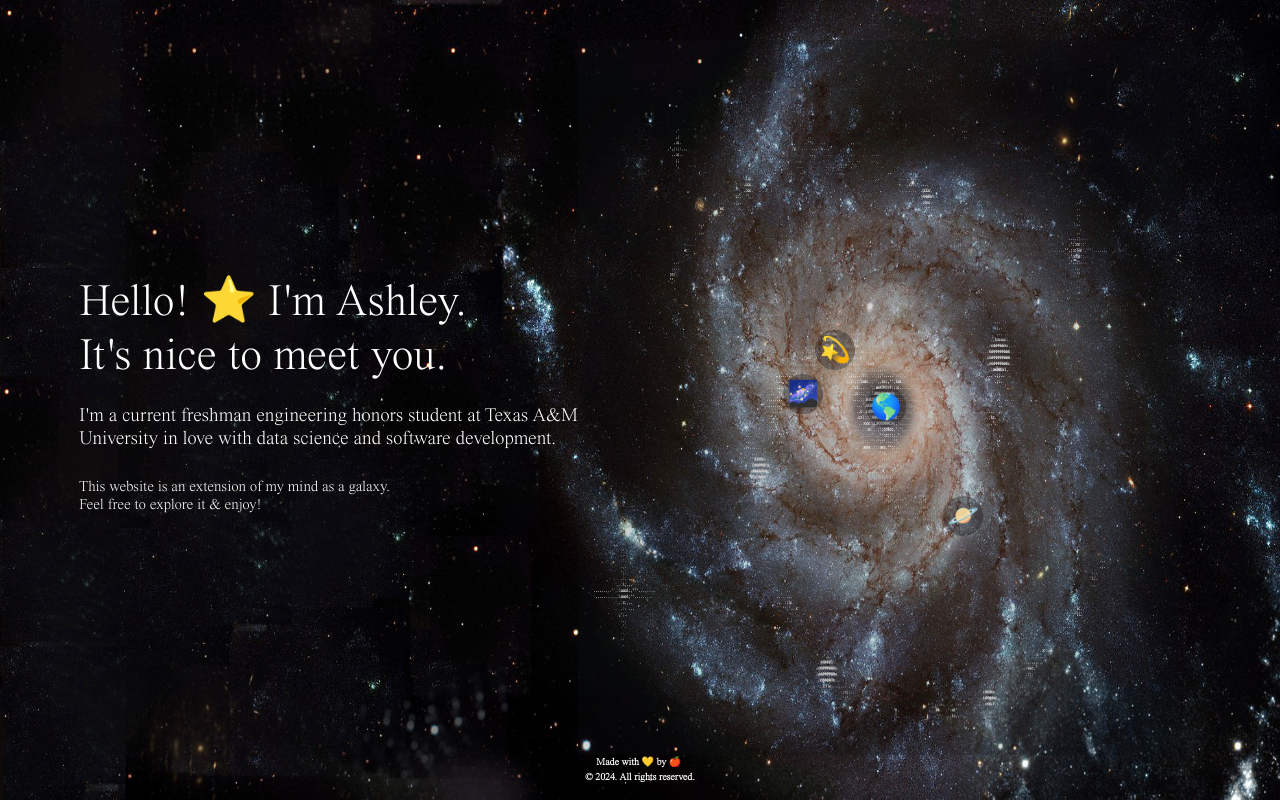
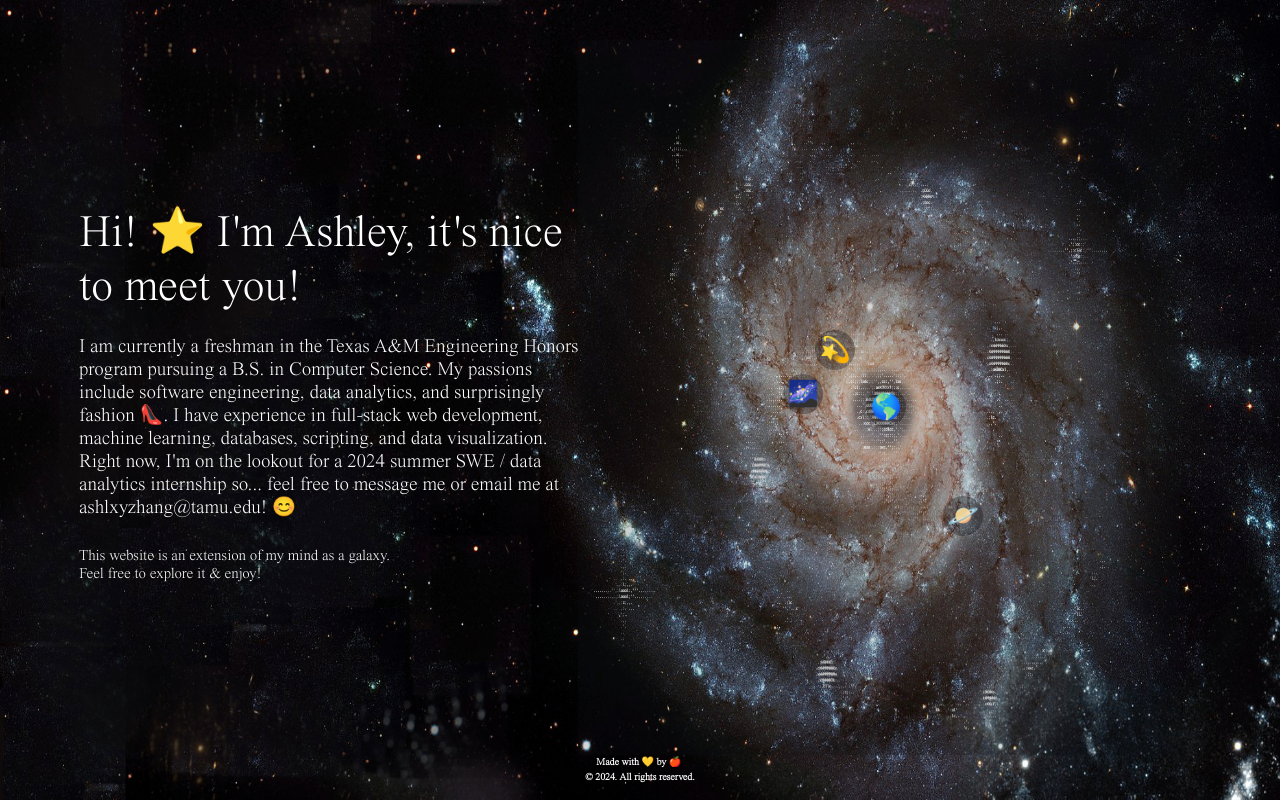
Before and after one commit to ashlxyzhang/ashs_wrld, a React (Vite) app: page /galaxy in a window 1280 px wide. Built offline with nearby package versions, Linux system fonts and the light colour scheme.

Commit message:
im so sick of coding

```diff
--- a/src/components/Galaxy.tsx
+++ b/src/components/Galaxy.tsx
@@ -8,12 +8,16 @@ const Galaxy = () => {
       <div className="d-flex fade-in vh-100 align-items-center justify-content-center">
         <div className="d-flex space-text flex-column title-cont">
           <h1 className="space-title">
-            Hello! ⭐️ I'm Ashley. <br />
-            It's nice to meet you.
+            Hi! ⭐️ I'm Ashley, it's nice to meet you!
           </h1>
           <h3 className="space-mid">
-            I'm a current freshman engineering honors student at Texas A&M
-            University in love with data science and software development.
+            I am currently a freshman in the Texas A&M Engineering Honors
+            program pursuing a B.S. in Computer Science. My passions include
+            software engineering, data analytics, and surprisingly fashion 👠. I
+            have experience in full-stack web development, machine learning,
+            databases, scripting, and data visualization. Right now, I'm on the
+            lookout for a 2024 summer SWE / data analytics internship so... feel
+            free to message me or email me at ashlxyzhang@tamu.edu! 😊
           </h3>
           <h5 className="space-subtitle">
             This website is an extension of my mind as a galaxy.
```
